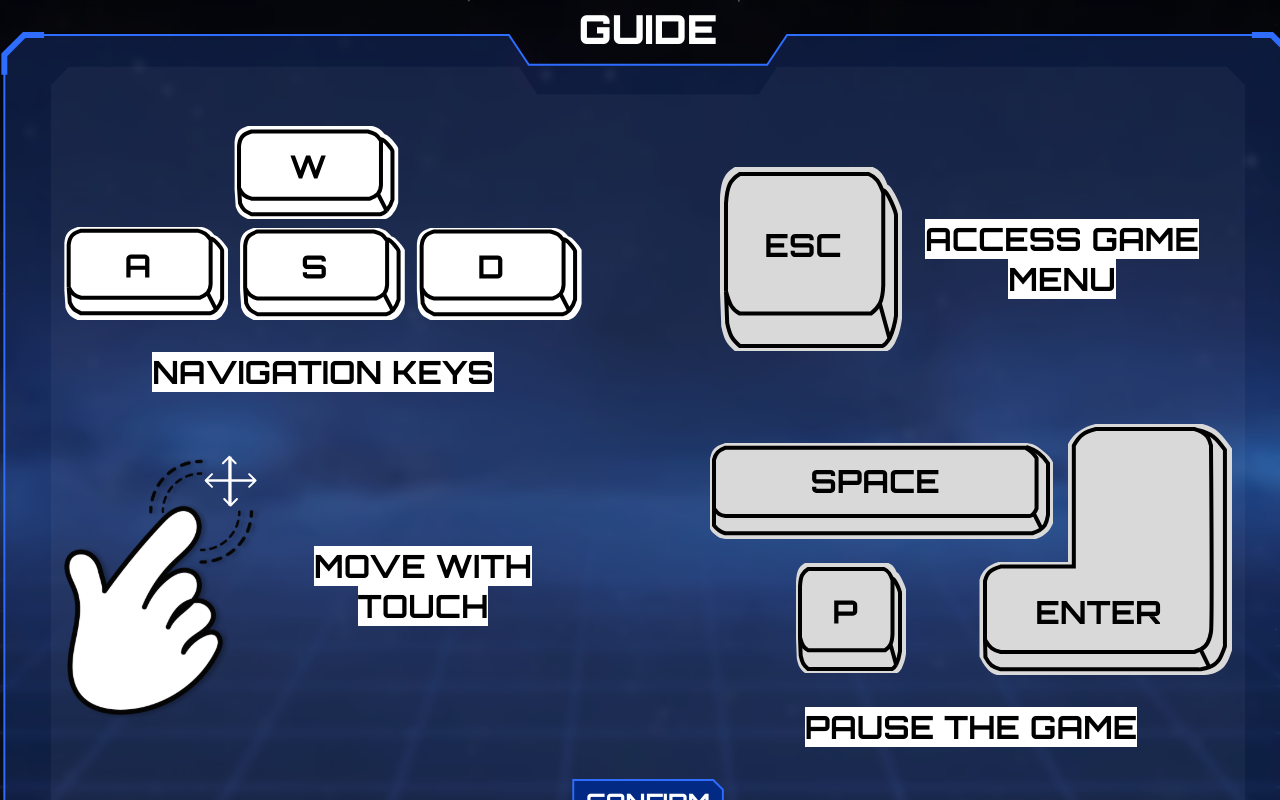
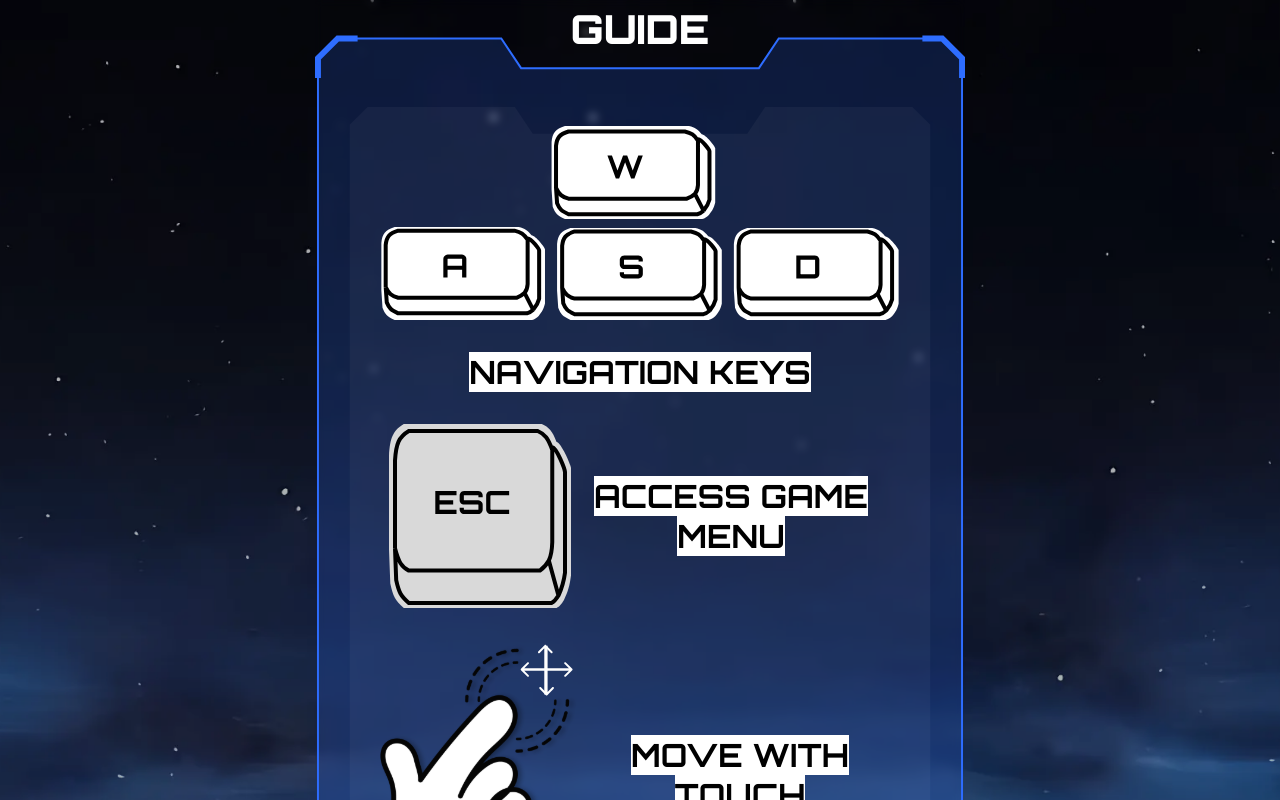
Before and after one commit to CodectiveOrg/snake-frontend, a React (Vite) app: page /guide in a window 1280 px wide. Shown: the top 800 px of the page. Built offline with nearby package versions, Linux system fonts and the light colour scheme; a web font is replaced by a local one.

Commit message:
[ADD] responsive for small desktop

```diff
--- a/src/pages/guide/guide.module.css
+++ b/src/pages/guide/guide.module.css
@@ -68,6 +68,17 @@
   }
 }
 
+@media only screen and (width <= 1295px) {
+  .guide {
+    .pane {
+      /* max-inline-size: 97rem; */
+      .content {
+        grid-template-columns: 1fr;
+      }
+    }
+  }
+}
+
 @media only screen and (width <= 767px) {
   .guide {
     .pane {
```
